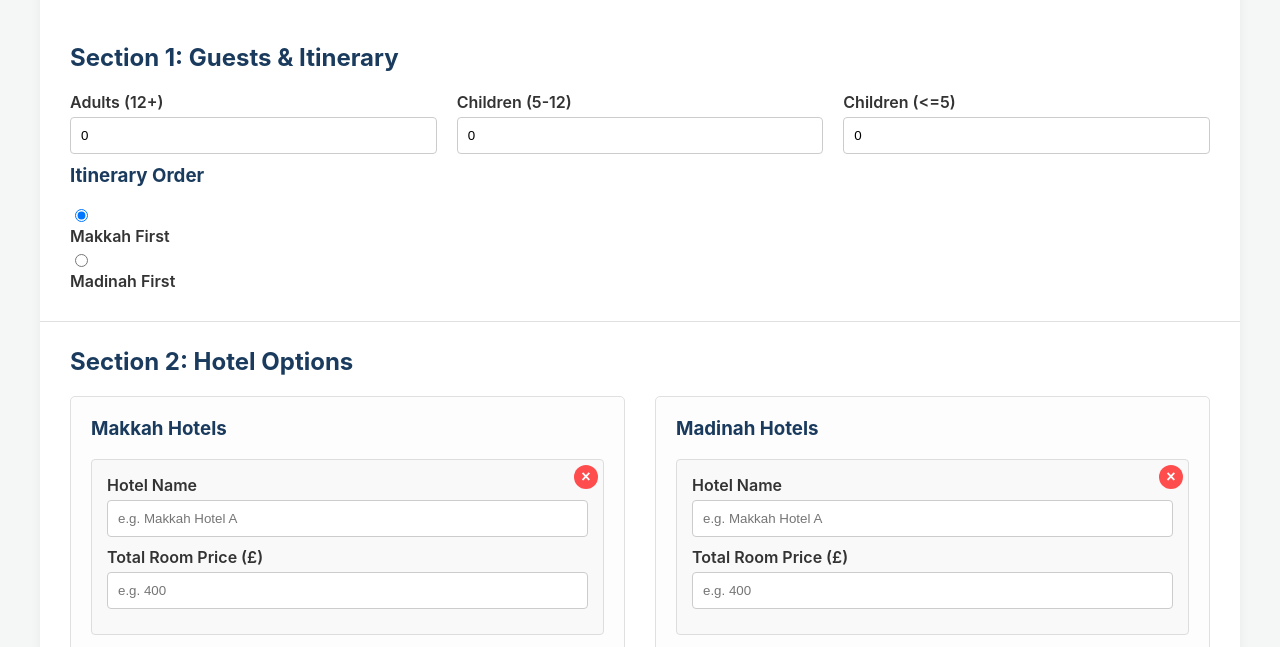
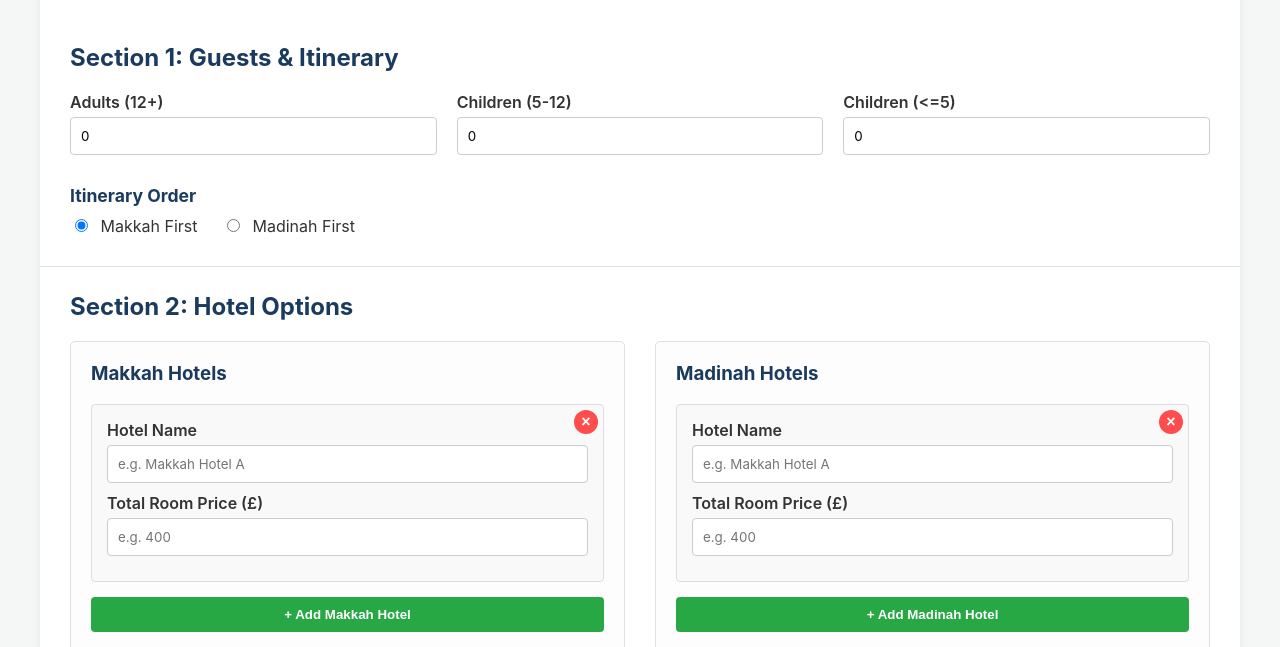
Before and after one commit to Piyam-Travel-LTD/Hotel_Package_Combiner, a plain HTML site: page index.html in a window 1280 px wide. Shown: the part 122-769 px from the top of the page. Drawn offline with Linux system fonts and the light colour scheme.

Commit message:
Enhance styles for input fields and layout
Added styles for textarea and improved layout for guest inputs and hotel options.

```diff
--- a/style.css
+++ b/style.css
@@ -35,13 +35,19 @@ h1 {
 
 /* --- Input Fields & Buttons --- */
 input[type="text"],
-input[type="number"] {
+input[type="number"],
+textarea {
     width: 100%;
     padding: 10px;
     margin-bottom: 10px;
     border: 1px solid #ccc;
     border-radius: 4px;
     box-sizing: border-box; /* Important for 100% width */
+    font-family: inherit; /* Make textarea use the same font */
+}
+textarea {
+    min-height: 100px;
+    resize: vertical;
 }
 label {
     display: block;
@@ -78,11 +84,26 @@ button:hover {
     background-color: #c82333;
 }
 
-/* --- Section 1: Guest Occupancy --- */
+/* --- Section 1: Guest Occupancy & Itinerary --- */
 .guest-inputs {
     display: grid;
     grid-template-columns: repeat(auto-fit, minmax(150px, 1fr));
     gap: 20px;
+    margin-bottom: 20px;
+}
+.itinerary-order h3 {
+    font-size: 1.1em;
+    margin-bottom: 10px;
+}
+.radio-group {
+    display: inline-block;
+    margin-right: 20px;
+}
+.radio-group label {
+    display: inline-block;
+    font-weight: normal;
+    margin-left: 5px;
+    cursor: pointer;
 }
 
 /* --- Section 2: Hotel Options (Two Columns) --- */
@@ -147,9 +168,15 @@ button:hover {
     padding-bottom: 10px;
     border-bottom: 1px solid #eee;
 }
+.package-result p {
+    /* This is the key change: preserves line breaks from the textarea */
+    white-space: pre-line;
+    margin-top: 0;
+}
 .package-price {
     font-size: 1.1em;
     font-weight: 600;
+    margin-top: 15px;
 }
 .package-price .total {
     color: #005a9c;
```
